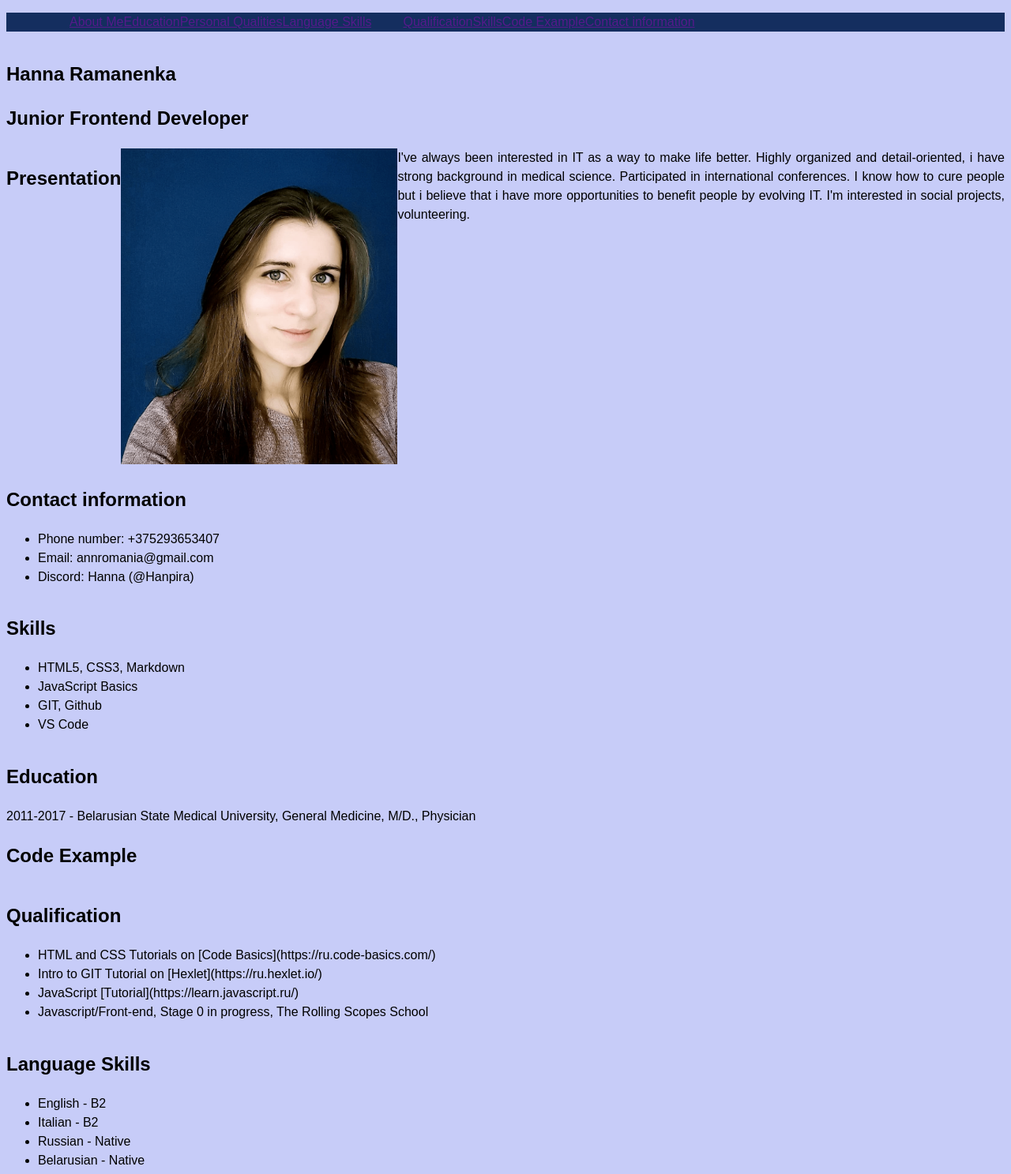
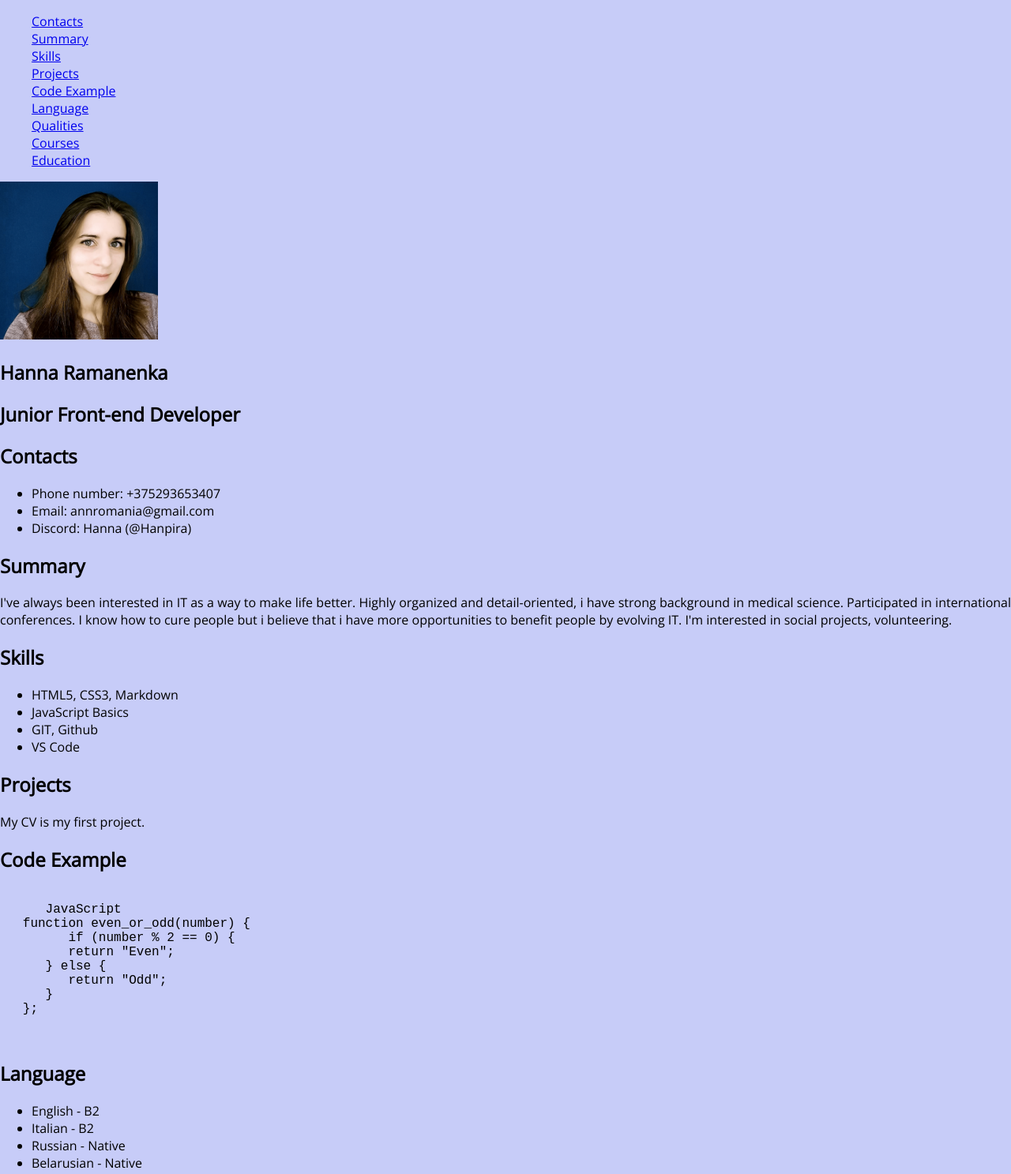
Before and after one commit to Hanpira/rsschoolcv, a plain HTML site: page index.html in a window 1280 px wide. Shown: the top 1487 px of the page at 79% size. Drawn offline with nearby package versions, Linux system fonts and the light colour scheme.

Commit message:
refactor: change structure of the project

````diff
--- a/index.html
+++ b/index.html
@@ -1,60 +1,58 @@
 <!Doctype html>
-<html>
+<html lang='en'>
 <head>
   <meta charset="UTF-8">
+  <title>CV Hanna Ramanenka</title>
   <meta name="author" content="Hanna Ramanenka">
   <meta name="description" content="CV">
-  <meta name="keywords" content="frontend, cv, Resume, recruting">
+  <meta name="keywords" content="junior front-end developer, cv, Resume, recruting">
   <link rel="stylesheet" href="style.css">
-  <title>CV Hanna Ramanenka</title>
+  <link rel="icon" href="assets/favicon.ico">
+  <link rel="preconnect" href="https://fonts.googleapis.com">
+  <link rel="preconnect" href="https://fonts.gstatic.com" crossorigin>
+  <link href="https://fonts.googleapis.com/css2?family=Open+Sans&display=swap" rel="stylesheet">
+  <meta name="viewport" content="width=device-width, initial scale=1.0">
 </head>
 <body>
    <header>
-      <nav>
-         <ul>
-            <li>
-               <ul><!-- выпадающий список-->
-                  <li><a href="">About Me</a></li>
-                  <li><a href="">Education</a></li>
-                  <li><a href="">Personal Qualities</a></li>
-                  <li><a href="">Language Skills</a></li>
-               </ul>
-            <li>
-               <ul> <!-- выпадающий список-->
-                  <li><a href="">Qualification</a></li>
-                  <li><a href="">Skills</a></li>
-                  <li><a href="">Code Example</a></li>
-               </ul>
-            </li>
-            <li><a href="">Contact information</a></li>
+      <div class="container">
+         <nav class="nav">
+            <ul class="nav-list">
+               <li><a href="#contacts">Contacts</a></li>
+               <li><a href="#summary">Summary</a></li>
+               <li><a href="#skills">Skills</a></li>
+               <li><a href="#projects">Projects</a></li>
+               <li><a href="#code">Code Example</a></li>
+               <li><a href="#language">Language</a></li>
+               <li><a href="#qualities">Qualities</a></li>
+               <li><a href="#courses">Courses</a></li>
+               <li><a href="#education">Education</a></li>
             </ul>
          </nav>
+      </div>
    </header>
-   <main>
-      <section>
+   <main class="main">
+      <div class="container">
+         <section class="section-profile" id="profile">
+            <img src="./assets/images/pro_ph.png" class='img' alt="Photo Profile">
             <h1>Hanna Ramanenka</h1>
-      <h2>Junior Frontend Developer</h2>
-      </section>
-      <section class="presentation">
-         <h2>Presentation</h2>
-         <div>
-            <img src="./images/pro_ph.png" class='img' alt="Photo Profile" width="350" height="400">
-         </div>
-         <div>I've always been interested in IT as a way to make life better. Highly organized and detail-oriented, i have strong background in medical science. Participated in international conferences. I know how to cure people but i believe that i have more opportunities to benefit people by evolving IT. I'm interested in social projects, volunteering.
-         </div>
+            <h2>Junior Front-end Developer</h2>
          </section>
    <!-- change contact information-->
-
-      <section>
-         <h2>Contact information</h2>
+         <section class="section-contacts" id="contacts">
+               <h2>Contacts</h2>
                <ul>
                   <li>Phone number: +375293653407</li>
                   <li>Email: annromania@gmail.com</li>
                   <li>Discord: Hanna (@Hanpira)</li>
                </ul>
          </section>
-
-      <section>
+         <section class="section-summary" id="summary">
+            <h2>Summary</h2>
+            <p>I've always been interested in IT as a way to make life better. Highly organized and detail-oriented, i have strong background in medical science. Participated in international conferences. I know how to cure people but i believe that i have more opportunities to benefit people by evolving IT. I'm interested in social projects, volunteering.
+            </p>
+         </section>
+         <section class="section-skills" id="skills">
             <h2> Skills </h2>
             <div>
                <ul>
@@ -65,26 +63,39 @@
                </ul>
             </div>
          </section>
-
-      <section>
-         <h2>Education</h2>
-         <div>2011-2017 - Belarusian State Medical University, General Medicine, M/D., Physician
+         <section class="section-projests" id="projects">
+            <h2>Projects</h2>
+            <p>My CV is my first project.
+            </p>
+         </section>
+         <section class="section-snippet" id="code">
+            <h2>Code Example</h2>
+            <pre class="pre">
+               <code>
+      JavaScript
+   function even_or_odd(number) {
+         if (number % 2 == 0) {
+         return "Even";
+      } else {
+         return "Odd";
+      }
+   };
+               </code>
+            </pre>
+         </section>
+         <section class="section-language" id="language">
+            <h2>Language</h2>
+            <div>
+               <ul>
+                  <li>English - B2</li>
+                  <li>Italian - B2</li>
+                  <li>Russian - Native</li>
+                  <li>Belarusian - Native</li>
+               </ul>
             </div>
          </section>
-
-      <section>
-         <h2>Code Example</h2>
-         <div>
-<!--``` JavaScript
-function multiply(a, b){
- return a * b
-}
-```-->
-         </div>
-      </section>
-
-      <section>
-         <h2>Qualification</h2>
+         <section class="section-courses" id="courses">
+            <h2>Courses</h2>
             <div>
                <ul>
                <li>HTML and CSS Tutorials on [Code Basics](https://ru.code-basics.com/)</li>
@@ -94,20 +105,12 @@ function multiply(a, b){
             </ul>
             </div>
          </section>
-
-      <section>
-         <h2>Language Skills</h2>
-         <div>
-            <ul>
-               <li>English - B2</li>
-               <li>Italian - B2</li>
-               <li>Russian - Native</li>
-               <li>Belarusian - Native</li>
-            </ul>
-         </div>
+         <section class="section-education" id="education">
+            <h2>Education</h2>
+            <p>2011-2017 - Belarusian State Medical University, General Medicine, M/D., Physician
+            </p>
          </section>
-
-      <section>
+         <section class="section-qualities" id="qualities">
             <h2>Personal Qualities</h2>
             <div>
                <ul>
@@ -119,9 +122,9 @@ function multiply(a, b){
                </ul>
             </div>
          </section>
+      </div>
    </main>
-
-   <footer>
+   <footer class="footer">
       <!--icon github +a href -->
       <div>[Github](https://github.com/Hanpira)
       </div>
--- a/style.css
+++ b/style.css
@@ -1,44 +1,30 @@
+*{
+    box-sizing: border-box;
+}
 body {
-    font-family: Arial, Calibri, sans-serif;
+    display: flex;
+    flex-direction: column;
+    justify-content: space-between;
+    font-family: 'Open Sans', sans-serif;
     font-size: 16px;
     background: rgb(199, 204, 248);
-    margin: 0.1 auto;
-    line-height: 1.5;
+    min-height: 100vh;
+    margin: 0;
+    padding: 0;
     margin-bottom: 12px;
-
 }
-header {
+.header {
     position: sticky;
     background: rgba(1, 28, 78, 0.897);
     color:lavenderblush;
 }
-
-nav ul{
-    list-style-type: none;
-    overflow: hidden;
-}
-
-nav ul li {
-    float: left;
-}
-
-main {
+.main {
     display: flex;
     flex-direction: column;
     flex-wrap: nowrap;
     text-align: justify;
 }
-
-.presentation {
-    box-shadow: lightblue;
-    display: flex;
-    justify-content: space-between;
-}
-.img {
-    order: 1;
-}
-
-footer {
+.footer {
     font-size: 10px;
     text-align: justify;
     background: rgb(22, 25, 75);
@@ -48,3 +34,56 @@ footer {
     justify-content: space-between;
     position: sticky bottom;
 }
+.container {
+    max-width: 1440px;
+    margin: 0 auto;
+}
+.nav {
+    display: flex;
+    flex-direction: column;
+    flex-wrap: wrap;
+}
+.nav-list {
+    list-style-type: none;
+    overflow: hidden;
+}
+.list-item {
+    float: left;
+}
+
+.section-profile {
+
+}
+.section-contacts {
+
+}
+.section-summary {
+
+}
+.section-skills{
+
+}
+.section-projects {
+
+}
+.section-snippet {
+
+}
+.section-language {
+
+}
+.section-courses {
+
+}
+.section-education {
+
+}
+.section-qualities {
+
+}
+.img {
+    width: 200px;
+    height: 200px;
+    object-fit: cover;
+    aspect-ratio: 1;
+}
````
Also changed, not shown: assets/favicon.ico.ico (added), assets/images/pro_ph.png (renamed from images/pro_ph.png). Lines whose indentation alone changed are shown as unchanged.
